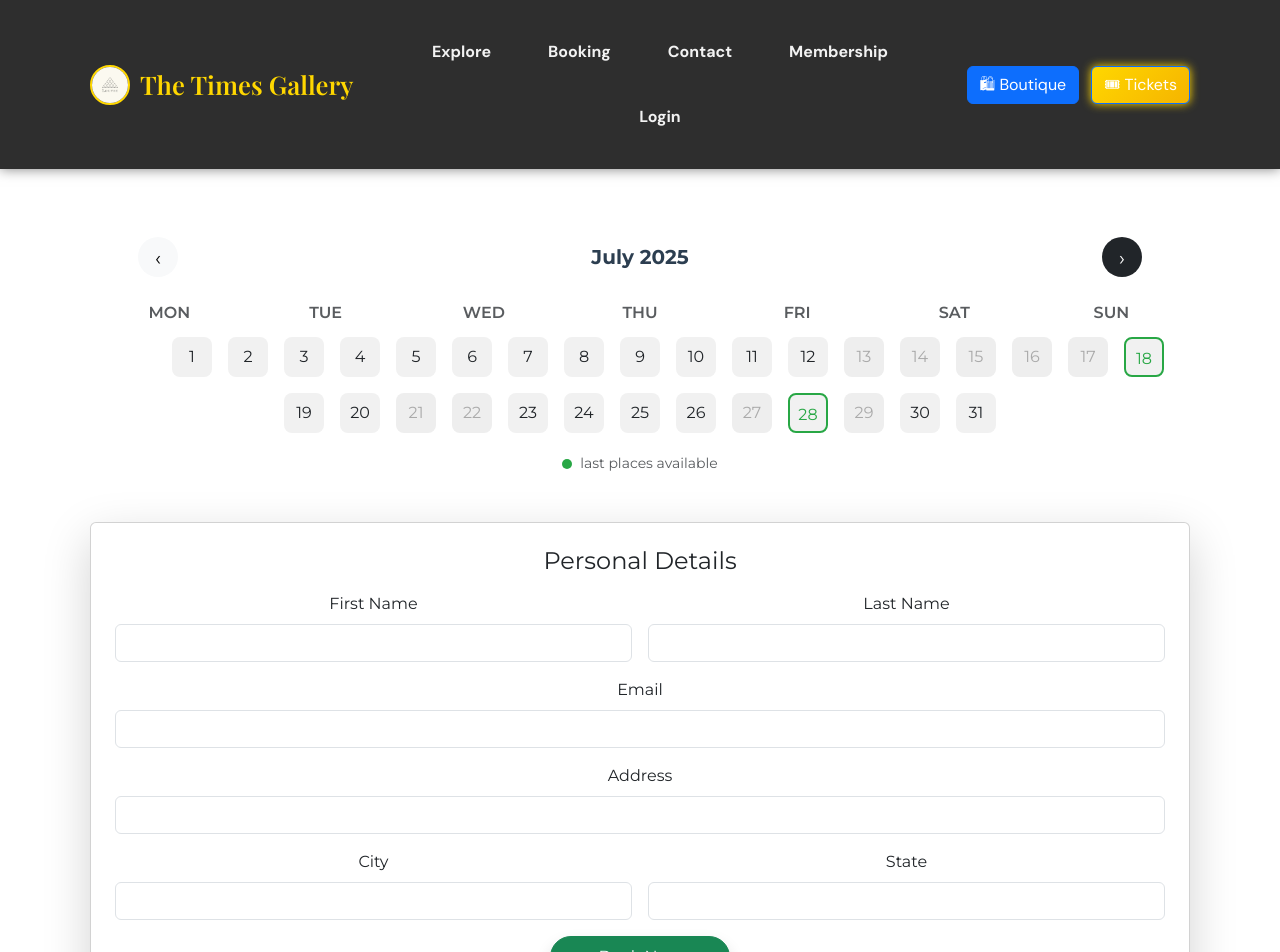
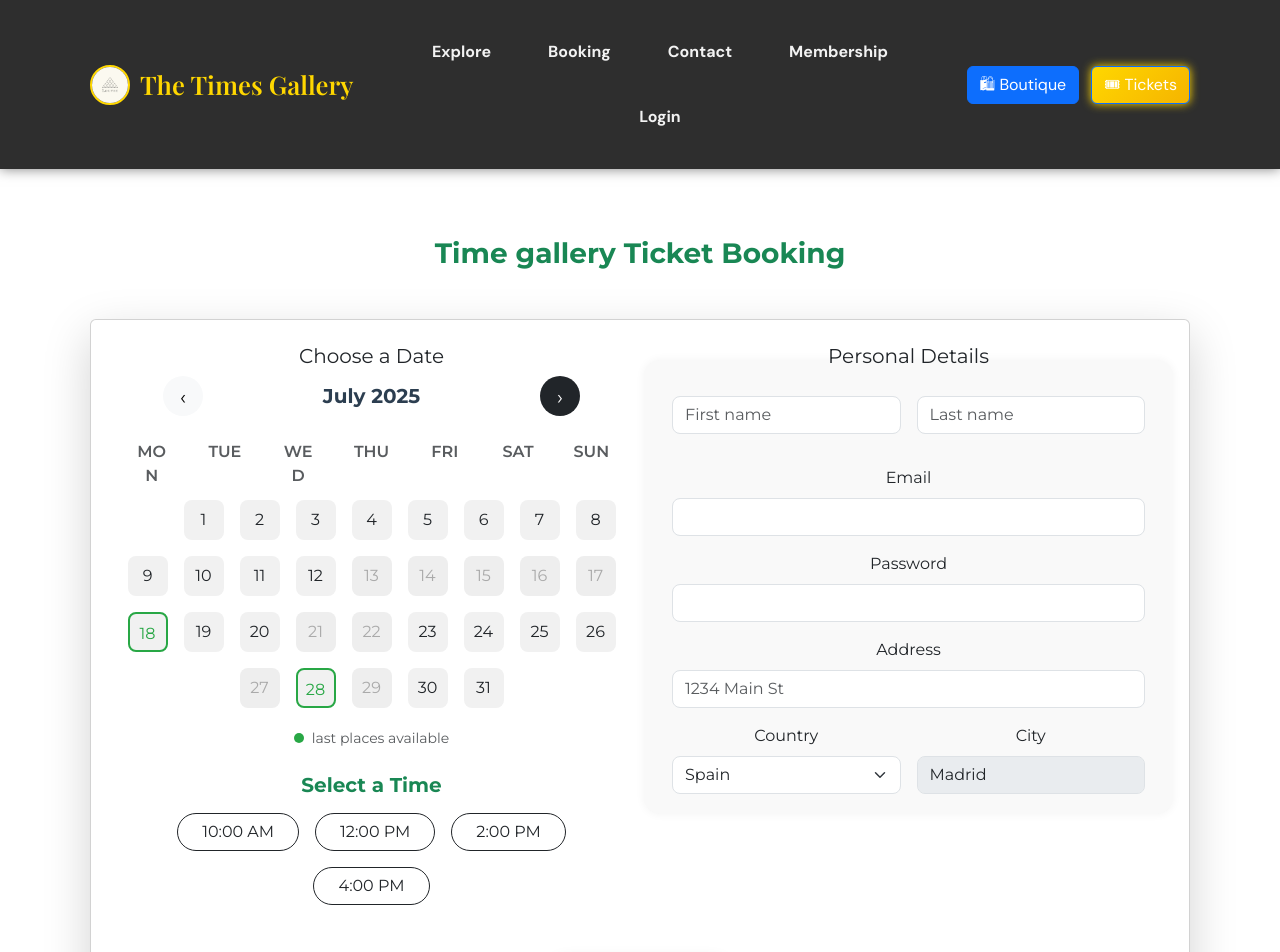
Before and after one commit to amitthakare07/Museam_new-set, a React (Create React App) app: page /aaa in a window 1280 px wide. Shown: the top 952 px of the page. Built offline with nearby package versions, Linux system fonts and the light colour scheme; no server answers; a web font is replaced by a local one.

Commit message:
error remove

```diff
--- a/src/LouvreBooking.js
+++ b/src/LouvreBooking.js
@@ -1,17 +1,14 @@
-import React, { useState, useEffect } from 'react';
+import React, { useState } from 'react';
 import './Calendar.css';
-import { motion } from "framer-motion";
-import axios from 'axios';
 
 const months = [
-  'January','February','March','April','May','June',
-  'July','August','September','October','November','December'
+  'January', 'February', 'March', 'April', 'May', 'June',
+  'July', 'August', 'September', 'October', 'November', 'December'
 ];
 
-const Calendar = () => {
+const Calendar = ({ selectedDate, setSelectedDate }) => {
   const [currentMonth, setCurrentMonth] = useState(6);
   const [currentYear, setCurrentYear] = useState(2025);
-  const [selectedDate, setSelectedDate] = useState(null);
 
   const disabledDates = [13, 14, 15, 16, 17, 21, 22, 27, 29];
   const lastAvailable = [18, 28];
@@ -71,111 +68,128 @@ const Calendar = () => {
     setSelectedDate(null);
   };
 
-  // form states
-  const [firstname, setFirstName] = useState('');
-  const [lastname, setLastName] = useState('');
-  const [email, setEmail] = useState('');
-  const [address, setAddress] = useState('');
-  const [city, setCity] = useState('');
-  const [state, setState] = useState('');
-
-  // fetch data on load
-  useEffect(() => {
-    const fetchUserdata = async () => {
-      try {
-        const response = await axios.post('http://localhost:8000/booking');
-        const userData = response.data.userData || {};
-        setFirstName(userData.firstname || '');
-        setLastName(userData.lastname || '');
-        setEmail(userData.email || '');
-        setAddress(userData.address || '');
-        setCity(userData.city || '');
-        setState(userData.state || '');
-      } catch (err) {
-        console.error('Error fetching user data:', err);
-      }
-    };
-    fetchUserdata();
-  }, []);
-
-  // submit
-  const handleSubmit = async (e) => {
-    e.preventDefault();
-    try {
-      const response = await axios.post("http://localhost:8000/booking", {
-        firstname, lastname, email, address, city, state
-      });
-      alert(response.data.message || "Message sent successfully");
-      setFirstName(''); setLastName(''); setEmail('');
-      setAddress(''); setCity(''); setState('');
-    } catch (error) {
-      console.error("Error sending message:", error);
-      alert("Failed to send message");
-    }
-  };
-
   return (
-    <div className="container my-5">
-      {/* Calendar */}
-      <div className="custom-calendar-container text-center fade-slide mb-5">
+    <div className="custom-calendar-container text-center fade-slide">
       <div className="custom-calendar-nav d-flex justify-content-between align-items-center px-5">
         <button onClick={prevMonth} className="btn btn-light rounded-circle">&#8249;</button>
         <h5 className="m-0">{months[currentMonth]} {currentYear}</h5>
         <button onClick={nextMonth} className="btn btn-dark rounded-circle text-white">&#8250;</button>
       </div>
+
       <div className="custom-calendar-weekdays d-flex justify-content-around mt-4 mb-2 text-muted">
-          <div>MON</div><div>TUE</div><div>WED</div>
-          <div>THU</div><div>FRI</div><div>SAT</div><div>SUN</div>
+        <div>MON</div><div>TUE</div><div>WED</div><div>THU</div><div>FRI</div><div>SAT</div><div>SUN</div>
       </div>
+
       <div className="custom-calendar-grid d-flex flex-wrap justify-content-center">
         {renderDays()}
       </div>
+
       <div className="legend mt-3 text-muted small">
         <span className="dot"></span> last places available
-        </div>
-      </div>
-
-      {/* Form */}
-      <div className="card p-4 shadow-lg">
-        <h4 className="text-dark mb-3">Personal Details</h4>
-        <form className="row g-3" onSubmit={handleSubmit}>
-          <div className="col-md-6">
-            <label className="form-label">First Name</label>
-            <input type="text" className="form-control"
-              value={firstname} onChange={(e)=>setFirstName(e.target.value)} />
-          </div>
-          <div className="col-md-6">
-            <label className="form-label">Last Name</label>
-            <input type="text" className="form-control"
-              value={lastname} onChange={(e)=>setLastName(e.target.value)} />
-          </div>
-          <div className="col-md-12">
-            <label className="form-label">Email</label>
-            <input type="email" className="form-control"
-              value={email} onChange={(e)=>setEmail(e.target.value)} />
-          </div>
-          <div className="col-12">
-            <label className="form-label">Address</label>
-            <input type="text" className="form-control"
-              value={address} onChange={(e)=>setAddress(e.target.value)} />
-          </div>
-          <div className="col-md-6">
-            <label className="form-label">City</label>
-            <input type="text" className="form-control"
-              value={city} onChange={(e)=>setCity(e.target.value)} />
-          </div>
-          <div className="col-md-6">
-            <label className="form-label">State</label>
-            <input type="text" className="form-control"
-              value={state} onChange={(e)=>setState(e.target.value)} />
-          </div>
-          <div className="col-12 text-center mt-3">
-            <button type="submit" className="btn btn-success px-5 py-2 rounded-pill shadow">Book Now</button>
-          </div>
-        </form>
       </div>
     </div>
   );
 };
 
-export default Calendar;
+export default function LouvreBooking() {
+  const [selectedDate, setSelectedDate] = useState(null);
+  const [selectedCountry, setSelectedCountry] = useState('Spain');
+  const countryCityMap = {
+    Spain: 'Madrid',
+    'United Kingdom': 'London',
+    France: 'Paris',
+    Italy: 'Rome',
+    Germany: 'Berlin',
+    China: 'Beijing'
+  };
+
+  return (
+    <div className="container my-5 custom-booking">
+      <h3 className="text-center mb-5 text-success fw-bold">Time gallery Ticket Booking</h3>
+
+      <div className="card p-4 shadow-lg">
+        <div className="row g-4">
+          <div className="col-md-6">
+            <h5 className="text-dark">Choose a Date</h5>
+            <Calendar selectedDate={selectedDate} setSelectedDate={setSelectedDate} />
+
+            <h5 className="mt-4 text-success fw-bold">Select a Time</h5>
+            <div className="mb-3">
+              {["10:00 AM", "12:00 PM", "2:00 PM", "4:00 PM"].map((time, i) => (
+                <button key={i} className="btn btn-outline-dark m-2 rounded-pill px-4">
+                  {time}
+                </button>
+              ))}
+            </div>
+          </div>
+
+          <div className="col-md-6">
+            <h5 className="text-dark">Personal Details</h5>
+            <form className="row g-3">
+              <div className="col-md-6">
+                <input type="text" className="form-control" placeholder="First name" />
+              </div>
+              <div className="col-md-6">
+                <input type="text" className="form-control" placeholder="Last name" />
+              </div>
+              <div className="col-md-12">
+                <label className="form-label mt-3">Email</label>
+                <input type="email" className="form-control" />
+              </div>
+              <div className="col-md-12">
+                <label className="form-label">Password</label>
+                <input type="password" className="form-control" />
+              </div>
+              <div className="col-12">
+                <label className="form-label">Address</label>
+                <input type="text" className="form-control" placeholder="1234 Main St" />
+              </div>
+              <div className="col-md-6">
+                <label className="form-label">Country</label>
+                <select className="form-select" value={selectedCountry} onChange={(e) => setSelectedCountry(e.target.value)}>
+                  {Object.keys(countryCityMap).map((country, i) => (
+                    <option key={i}>{country}</option>
+                  ))}
+                </select>
+              </div>
+              <div className="col-md-6">
+                <label className="form-label">City</label>
+                <input type="text" className="form-control" value={countryCityMap[selectedCountry]} readOnly />
+              </div>
+            </form>
+          </div>
+        </div>
+
+        <div className="text-center mt-4">
+          <button type="submit" className="btn btn-success px-5 py-2 rounded-pill shadow">Book Now</button>
+        </div>
+      </div>
+
+      <div className="mt-5 p-4 bg-light rounded shadow-sm">
+        <h4 className="text-success fw-bold mb-3">Time gallery Tickets with Audio Guide</h4>
+        <p>Visiting the Time gallery should be a must if you're traveling to Paris. This former royal palace turned museum is a historical and architectural gem in itself. Its iconic glass pyramid marks the entrance to a fascinating journey through centuries of art and culture.</p>
+        <p>The Louvre Museum in Paris is home to some of the world's most famous artworks. With our audio guide, you can explore its majestic halls and learn the history behind its most valuable treasures, from the enigmatic Mona Lisa to the imposing Winged Victory of Samothrace.</p>
+        <p>With our Louvre Museum tickets with an audio guide, you’ll uncover the secrets of its collections, learn about the civilizations that left their mark on these masterpieces, and understand why this is the most visited museum in the world.</p>
+        <p>But the Louvre is much more than just its collection. Did you know that before becoming a museum, it was a medieval fortress? Or that its galleries house over 35,000 pieces? Discover these and other fascinating facts with our Louvre tickets with an audio guide.</p>
+        <p>In addition to everything mentioned above, this tour also includes an audio guide of Notre Dame and an audio guide of the city of Paris, allowing you to discover the most iconic landmarks at your own pace and enjoy an even more complete and personalized experience.</p>
+
+        <h5 className="mt-4">Book your Louvre Museum tickets:</h5>
+        <ul>
+          <li>Entry tickets to the time gallery</li>
+          <li>Audio guide in the selected language</li>
+          <li>Audio guide of Notre Dame</li>
+          <li>Audio guide of the city of Paris</li>
+        </ul>
+        <p><strong>Does not include:</strong></p>
+        <ul>
+          <li>Headphones</li>
+          <li>Phone</li>
+          <li>Notre Dame tickets</li>
+        </ul>
+        <p className="textp">
+          ⚠ Due to the high demand for tickets for this monument and in order to guarantee the availability of your tickets, the final time of your visit may vary with a margin of 90 minutes before and 90 minutes after from the time selected by you in your reservation process (example: If you select your visit for 11:00 a.m., your tickets will be reserved for the first available time in the interval from 11:00 a.m. to 12:30 p.m.)
+        </p>
+      </div>
+    </div>
+  );
+}
```
Lines whose indentation alone changed are shown as unchanged.
